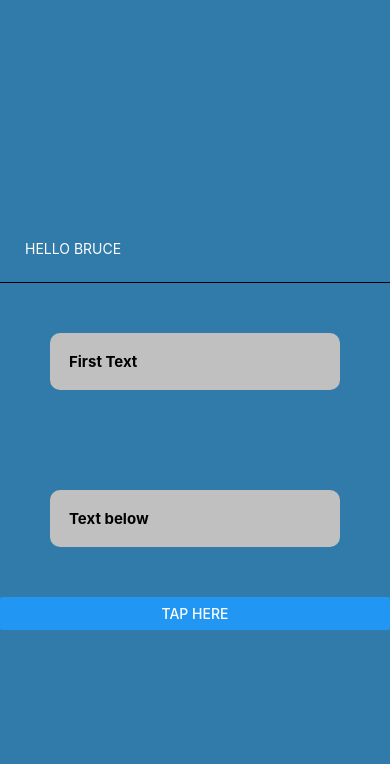
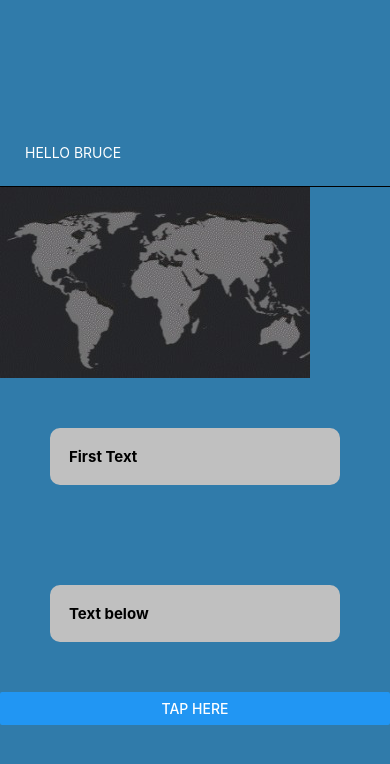
Before and after one commit to gruningzen202302/rn-course, a React Native app: screen / in a window 390 px wide. Shown: the top 764 px of the page. Built offline with nearby package versions, Linux system fonts and the light colour scheme.

Commit message:
feat: update App.js to use image

```diff
--- a/App.js
+++ b/App.js
@@ -1,10 +1,11 @@
-import { StyleSheet, Text, View, Button } from "react-native";
+import { StyleSheet, Text, View, Button, Image } from "react-native";
 
 export default function App() {
   return (
     <View style={styles.container}>
       <Text style={styles.greetingText}>HELLO BRUCE</Text>
       <View style={{ borderBottomWidth: 1, borderBottomColor: "black" }} />
+      <Image source={require("./assets/world-host-distribution.jpeg")} />
       <Text style={styles.dummyText}>First Text</Text>
       <Text style={styles.dummyText}>Text below</Text>
       <Button title="Tap Here" />
```
